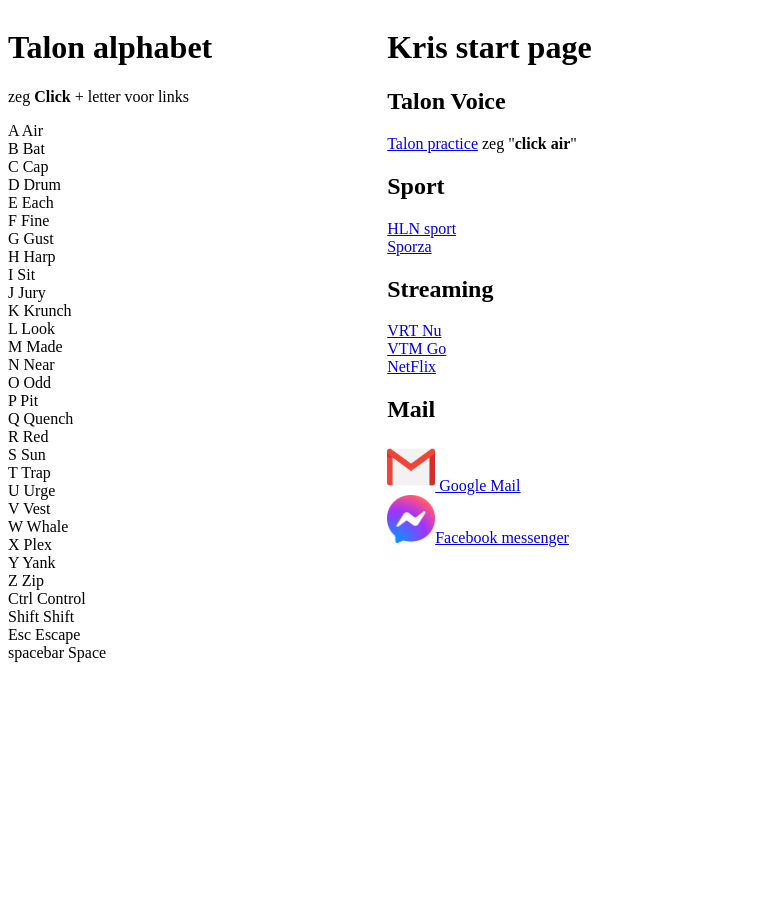
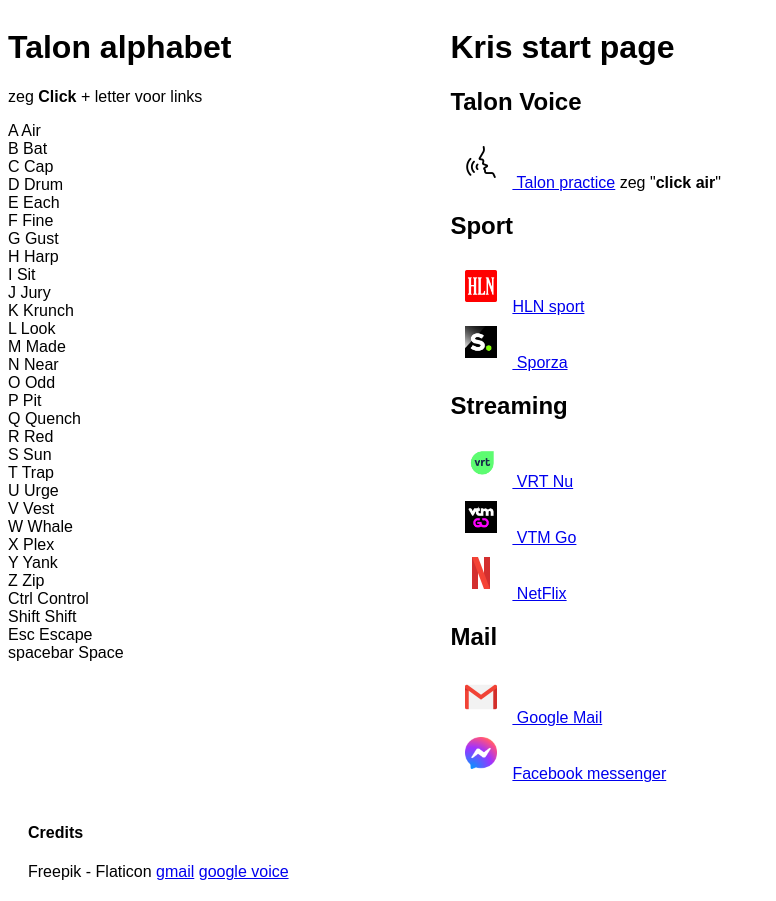
Before and after one commit to cverbiest/KrisLink, a plain HTML site: page docs/index.html in a window 1280 px wide. Shown: the whole page, without its empty margins (0-776 px from the left). Before the commit the page ends 800 px from the top, so only its background shows below. Drawn offline with Linux system fonts and the light colour scheme.

Commit message:
add logos

```diff
--- /dev/null
+++ b/docs/assets/style.css
@@ -0,0 +1,24 @@
+*{ margin: 5;
+padding: 0;
+font-family: sans-serif;}
+
+.center {
+    margin: auto;
+    width: 50%;
+    padding: 10px;
+  }
+  .padcolumn {
+    float: left;
+    width: 15%;
+  }
+  .column {
+    float: left;
+    width: 35%;
+  }
+
+  /* Clear floats after the columns */
+  .row:after {
+    content: "";
+    display: table;
+    clear: both;
+  }
--- a/docs/index.html
+++ b/docs/index.html
@@ -4,27 +4,10 @@
     <meta charset="UTF-8">
     <meta name="viewport" content="width=device-width, initial-scale=1.0">
     <title>Kris start page</title>
+    <link rel="stylesheet" href="assets/style.css">
     <style>
-        .center {
-  margin: auto;
-  width: 50%;
-  padding: 10px;
-}
-.padcolumn {
-  float: left;
-  width: 20%;
-}
-.column {
-  float: left;
-  width: 30%;
-}
-
-/* Clear floats after the columns */
-.row:after {
-  content: "";
-  display: table;
-  clear: both;
-}
+        .logo { width: 32px; margin: 10px 15px;}
+        .logolink { margin: 0px; left: 50px; }
     </style>
 </head>
 <body>
@@ -33,58 +16,64 @@
             <div class="column">
             <h1>Talon alphabet</h1>
             <p>zeg <strong>Click</strong> + letter voor links</p>
-            A	Air	 <br/>
-            B	Bat	 <br/>
-            C	Cap	 <br/>
-            D	Drum <br/>
-            E	Each	 <br/>
-            F	Fine <br/>
-            G	Gust	 <br/>
-            H	Harp	 <br/>
-            I	Sit	 <br/>
-            J	Jury <br/>
-            K	Krunch	 <br/>
-            L	Look <br/>
-            M	Made	 <br/>
-            N	Near	 <br/>
-            O	Odd	 <br/>
-            P	Pit	 <br/>
-            Q	Quench	 <br/>
-            R	Red <br/>
-            S	Sun	 <br/>
-            T	Trap	 <br/>
-            U	Urge	 <br/>
-            V	Vest	 <br/>
-            W	Whale	 <br/>
-            X	Plex <br/>
-            Y	Yank	 <br/>
-            Z	Zip	 <br/>
-            Ctrl	Control	 <br/>
-            Shift	Shift	 <br/>
-            Esc	Escape	 <br/>
-            spacebar	Space             <br/>
+            A	Air<br/>
+            B	Bat<br/>
+            C	Cap<br/>
+            D	Drum<br/>
+            E	Each<br/>
+            F	Fine<br/>
+            G	Gust<br/>
+            H	Harp<br/>
+            I	Sit<br/>
+            J	Jury<br/>
+            K	Krunch<br/>
+            L	Look<br/>
+            M	Made<br/>
+            N	Near<br/>
+            O	Odd<br/>
+            P	Pit<br/>
+            Q	Quench<br/>
+            R	Red<br/>
+            S	Sun<br/>
+            T	Trap<br/>
+            U	Urge<br/>
+            V	Vest<br/>
+            W	Whale<br/>
+            X	Plex<br/>
+            Y	Yank<br/>
+            Z   Zip<br/>
+            Ctrl	Control<br/>
+            Shift	Shift<br/>
+            Esc	Escape<br/>
+            spacebar	Space<br/>
         </div>
 
     <div  class="column">
 
         <h1>Kris start page</h1>
         <h2>Talon Voice</h2>
-        <a href="https://chaosparrot.github.io/talon_practice/">Talon practice</a> zeg "<strong>click air</strong>"
+        <a class="logolink" href="https://chaosparrot.github.io/talon_practice/"><img class="logo" src="assets/voice.png" > Talon practice</a> zeg "<strong>click air</strong>"
         <h2>Sport</h2>
-        <a href="https://www.hln.be/sport/">HLN sport</a><br>
-        <a href="https://sporza.be/nl/">Sporza</a>
+        <a class="logolink" href="https://www.hln.be/sport/"><img class="logo" src="assets/hln.png" >HLN sport</a><br>
+        <a class="logolink" href="https://sporza.be/nl/"><img class="logo" src="assets/sporza.jpg" > Sporza</a>
         <h2>Streaming</h2>
-        <a href="https://www.vrtnu.be">VRT Nu</a><br>
-        <a href="https://www.vtmgo.be">VTM Go</a><br>
-        <a href="https://netflix.com">NetFlix</a><br>
+        <a class="logolink" href="https://www.vrtnu.be"><img class="logo" src="assets/vrt.png" > VRT Nu</a><br>
+        <a class="logolink" href="https://www.vtmgo.be"><img class="logo" src="assets/vtmgo.png" > VTM Go</a><br>
+        <a class="logolink" href="https://netflix.com"><img class="logo" src="assets/netflix.png" > NetFlix</a><br>
 
         <h2>Mail </h2>
-        <a href="https://mail.google.com"><img src="assets/gmail.png" height="48"> Google Mail</a><br>
-        <a href="https://www.messenger.com"><img src="assets/messenger.png" height="48">Facebook messenger</a><br>
+        <a class="logolink" href="https://mail.google.com"><img class="logo" src="assets/gmail.png" > Google Mail</a><br>
+        <a class="logolink" href="https://www.messenger.com"><img class="logo" src="assets/messenger.png" >Facebook messenger</a><br>
 
     </div>
     <div class="padcolumn"></div>
 </div>
 
+<div style="margin: 20px 20px;align-content: center; width: 50%;">
+    <h4>Credits</h4>
+        Freepik - Flaticon <a href="https://www.flaticon.com/free-icons/gmail" title="gmail icons">gmail</a>
+        <a href="https://www.flaticon.com/free-icons/facebook" title="facebook icons"netflix</a>
+        <a href="https://www.flaticon.com/free-icons/google-voice" title="google voice icons">google voice</a>
+</div>
 </body>
 </html>
```
Also changed, not shown: docs/assets/hln.png (added), docs/assets/netflix.png (added), docs/assets/sporza.jpg (added), docs/assets/voice.png (added), docs/assets/vrt.png (added), docs/assets/vtmgo.png (added).
